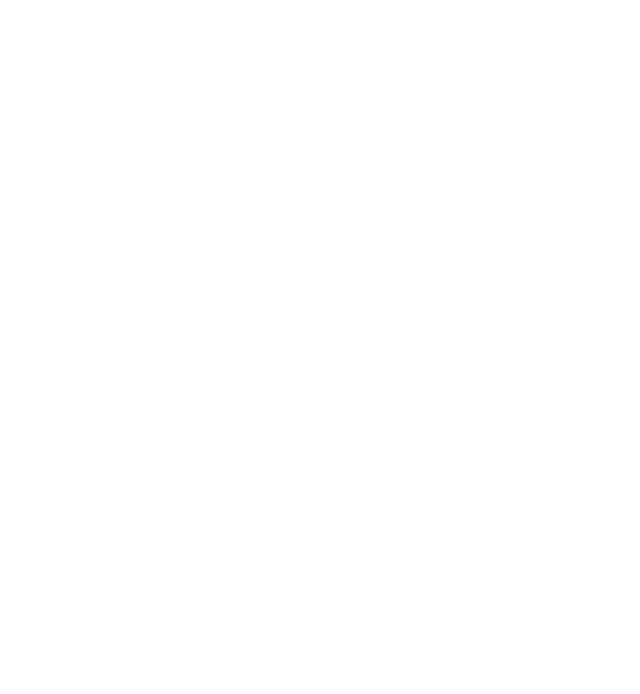
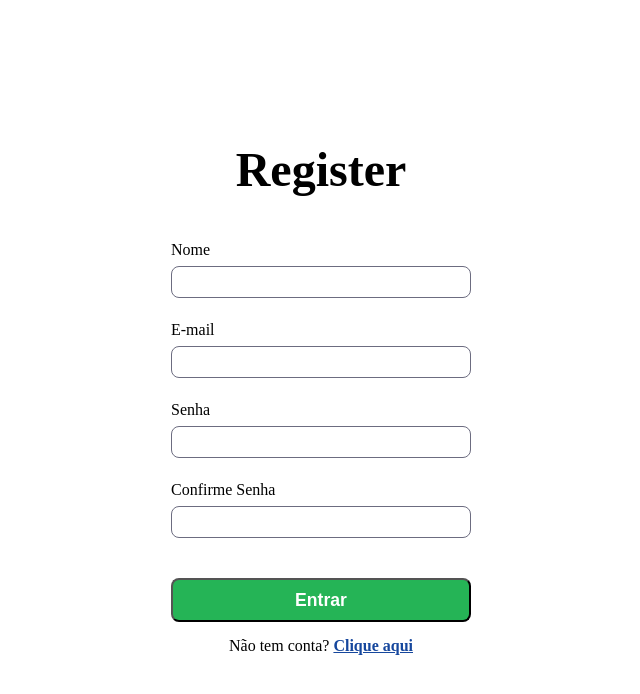
Before and after one commit to GabrielPSantana/barber, a React (Create React App) app in the folder web/: page /register in a window 1280 px wide. Before the commit this address had no page. Shown: the top 694 px of the page, without its empty margins (319-959 px from the left). Built offline with nearby package versions, Linux system fonts and the light colour scheme.

Commit message:
:sparkles: feat: added register user on front-end

```diff
--- a/web/src/App.tsx
+++ b/web/src/App.tsx
@@ -9,6 +9,7 @@
 import BarberDatail from "./pages/BarberDetail";
 import Login from "./pages/Login";
 import { AuthProvider } from "./contexts/auth";
+import Register from "./pages/Register";
 
 function App() {
   const theme = {
@@ -25,6 +26,7 @@
         <AuthProvider>
           <Routes>
             <Route path="/" element={<Home />} />
+            <Route path="/register" element={<Register />} />
             <Route path="/login" element={<Login />} />
             <Route path="/new" element={<NewPage />} />
             <Route path="/everybarber" element={<EveryBarber />} />
--- a/web/src/contexts/auth.tsx
+++ b/web/src/contexts/auth.tsx
@@ -5,17 +5,18 @@
   useEffect,
   useState,
 } from "react";
-import { signIn } from "../services/auth";
+import { signIn, signUp } from "../services/auth";
 import { useNavigate } from "react-router-dom";
 import api from "../services/api";
 
-import { User, UserLogin } from "../models/User";
+import { User, UserLogin, UserRegister } from "../models/User";
 
 interface AuthContextData {
   signed: boolean;
   user: User | null;
-  handleSignIn:(user: UserLogin) => void;
+  handleSignIn: (user: UserLogin) => void;
   signOut(): void;
+  handleSignUp: (user: UserRegister) => Promise<void>;
 }
 
 const AuthContext = createContext<AuthContextData>({} as AuthContextData);
@@ -36,8 +37,22 @@
   }, []);
 
   async function handleSignIn(user: UserLogin) {
+    const response = await signIn(user);
+    console.log(response);
 
-    const response = await signIn(user);
+    localStorage.setItem("token", JSON.stringify(response.token));
+    localStorage.setItem("user", JSON.stringify(response.user));
+
+    const userObject = response.user as User;
+    setUser(userObject);
+
+    api.defaults.headers["Authorization"] = `Bearer ${response.token}`;
+
+    navigate("/");
+  }
+
+  async function handleSignUp(user: UserRegister) {
+    const response = await signUp(user);
     console.log(response)
 
     localStorage.setItem("token", JSON.stringify(response.token));
@@ -63,6 +78,7 @@
         signed: Boolean(user),
         user,
         handleSignIn,
+        handleSignUp,
         signOut,
       }}
     >
--- a/web/src/models/User.ts
+++ b/web/src/models/User.ts
@@ -10,3 +10,9 @@
   email: string;
   password: string;
 };
+
+export type UserRegister = {
+  email: string;
+  name: string;
+  password: string;
+};
--- /dev/null
+++ b/web/src/pages/Register/index.tsx
@@ -0,0 +1,81 @@
+import { useState } from "react";
+import { Link } from "react-router-dom";
+
+import { useAuth } from "../../contexts/auth";
+import { FormStyled, Container } from "./styles";
+
+import Input from "../../components/Input";
+
+const Register = () => {
+  const { handleSignUp } = useAuth();
+  const [message, setMessage] = useState("");
+  const [user, setUser] = useState({
+    name: "",
+    email: "",
+    password: "",
+    confirmPassword: "",
+  });
+
+  const handleSubmit = (e: React.FormEvent) => {
+    e.preventDefault();
+    if (user.password !== user.confirmPassword) {
+      setMessage("As senhas não são iguais");
+      return;
+    }
+
+    const newUser = {
+      name: user.name,
+      email: user.email,
+      password: user.password,
+    };
+    handleSignUp(newUser);
+  };
+
+  const handleChange = (e: React.ChangeEvent<HTMLInputElement>) => {
+    setUser({ ...user, [e.target.name]: e.target.value });
+  };
+
+  return (
+    <Container>
+      <FormStyled>
+        <h1>Register</h1>
+        <form onSubmit={handleSubmit}>
+          <Input
+            label="Nome"
+            name="name"
+            value={user.name}
+            onChange={handleChange}
+          />
+
+          <Input
+            label="E-mail"
+            name="email"
+            value={user.email}
+            onChange={handleChange}
+          />
+
+          <Input
+            label="Senha"
+            name="password"
+            value={user.password}
+            onChange={handleChange}
+          />
+
+          <Input
+            label="Confirme Senha"
+            name="confirmPassword"
+            value={user.confirmPassword}
+            onChange={handleChange}
+          />
+          <span>{message}</span>
+          <input type="submit" value="Entrar" />
+        </form>
+        <p>
+          Não tem conta? <Link to={"/register"}>Clique aqui</Link>
+        </p>
+      </FormStyled>
+    </Container>
+  );
+};
+
+export default Register;
--- /dev/null
+++ b/web/src/pages/Register/styles.tsx
@@ -0,0 +1,66 @@
+import { styled } from "styled-components";
+
+export const Container = styled.div`
+  width: 100vw;
+  height: 100vh;
+  background: url("./home-background.svg") no-repeat 700px bottom;
+  background-color: ${(props) => props.theme.background};
+  display: flex;
+  align-items: center;
+  justify-content: center;
+  @media (max-width: 768px) {
+    flex-direction: column;
+  }
+`;
+
+export const FormStyled = styled.section`
+  width: 300px;
+  margin: 0 auto;
+  background-color: #fff;
+  border-radius: 15px;
+  display: flex;
+  flex-direction: column;
+  align-items: center;
+
+  form {
+    width: 100%;
+    display: flex;
+    flex-direction: column;
+    align-items: center;
+  }
+
+  input[type="submit"] {
+    border-radius: 8px;
+    color: #fff;
+    min-height: 100px;
+    min-height: 2.5em;
+    background-color: #25b456;
+    width: 100%;
+    cursor: pointer;
+    font-size: 1.1em;
+    font-weight: bold;
+  }
+
+  input[type="submit"]:hover {
+    background-color: #1c8a42;
+  }
+
+  h1 {
+    font-size: 3em;
+    margin-bottom: 1em;
+    font-weight: bold;
+  }
+
+  p {
+    margin-top: 1em;
+  }
+  p a {
+    color: #16479d;
+    font-weight: bold;
+  }
+
+  span {
+    color: red;
+    margin-bottom: 1em;
+  }
+`;
--- a/web/src/services/auth.ts
+++ b/web/src/services/auth.ts
@@ -1,4 +1,4 @@
-import { User, UserLogin } from "../models/User";
+import { User, UserLogin, UserRegister } from "../models/User";
 import api from "./api";
 
 interface SignData {
@@ -24,4 +24,22 @@
   });
 };
 
-export { signIn };
+const signUp = (user: UserRegister) => {
+  return new Promise<SignData>((resolve, reject) => {
+    api
+      .post("/user/register", user)
+      .then((res) => {
+        const data = res.data;
+        const signData: SignData = {
+          token: data?.token || "", // Utilize uma string vazia como valor padrão
+          user: data?.user || null, // Utilize null como valor padrão
+        };
+        resolve(signData);
+      })
+      .catch((error) => {
+        reject(error);
+      });
+  });
+};
+
+export { signIn, signUp };
```
